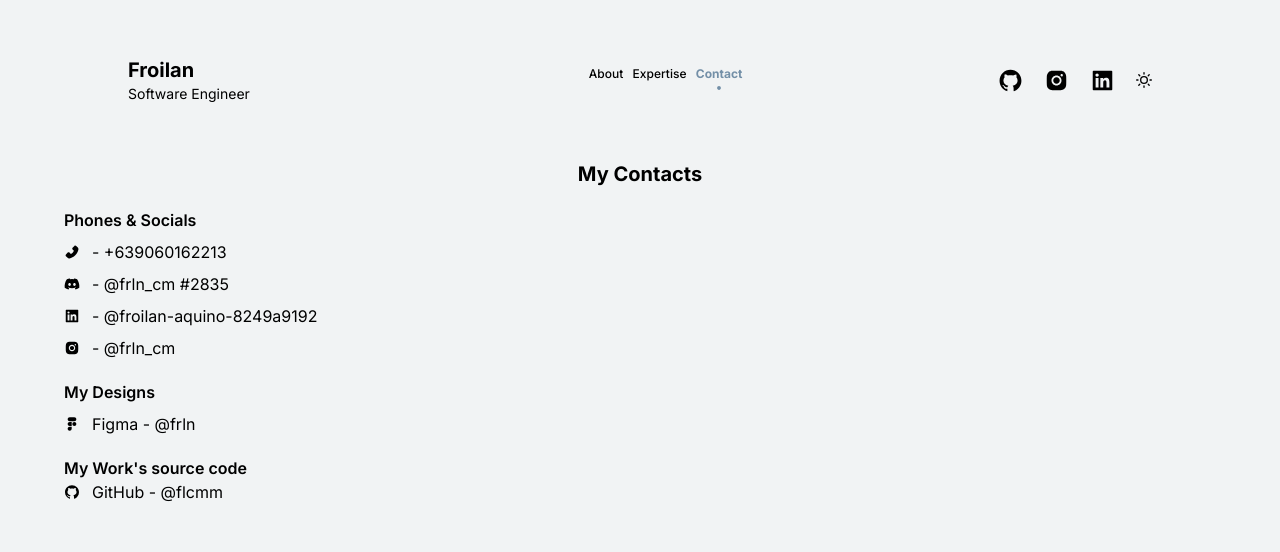
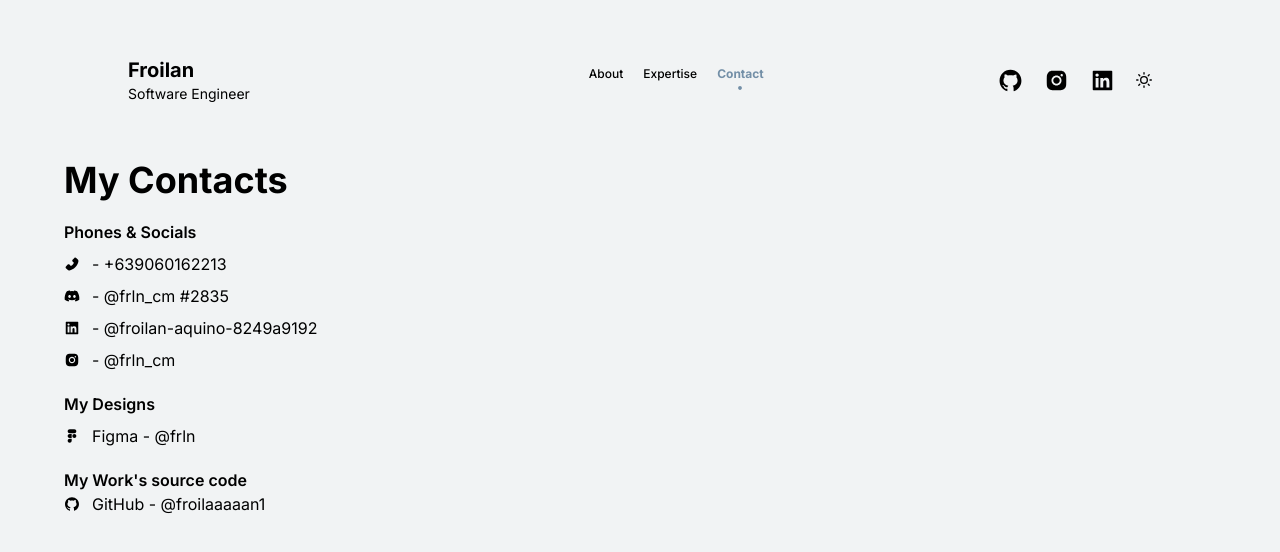
Before and after one commit to uaenaaaa/my-website, a Next.js app: page /contact in a window 1280 px wide. Shown: the top 552 px of the page. Built offline with nearby package versions, Linux system fonts and the light colour scheme.

Commit message:
fix layouts

```diff
--- a/app/components/Links/Links.tsx
+++ b/app/components/Links/Links.tsx
@@ -14,7 +14,8 @@ const Links = ({}) => {
       <div className='
       flex
       flex-row
-      justify-between
+      justify-start
+      gap-5
       items-center
       w-full
       md:w-1/4
--- a/app/contact/page.tsx
+++ b/app/contact/page.tsx
@@ -7,7 +7,6 @@ import {
 } from 'react-icons/ai'
 import { FaDiscord } from 'react-icons/fa'
 import { CgFigma } from 'react-icons/cg'
-import Head from 'next/head'
 
 export const metadata = {
   title: 'Contacts - Froilan | Software Engineer'
@@ -27,7 +26,9 @@ const Contacts = () => {
       items-center'>
         <h1 className='
         font-bold
-        text-xl'>My Contacts</h1>
+        self-start
+        text-xl
+        lg:text-4xl'>My Contacts</h1>
         <div className='
         w-full
         flex
@@ -130,7 +131,7 @@ const Contacts = () => {
           items-center
           gap-x-3'>
             <AiFillGithub />
-            <h1>GitHub - @flcmm</h1>
+            <h1>GitHub - @froilaaaaan1</h1>
           </div>
         </div>
       </div>
```
